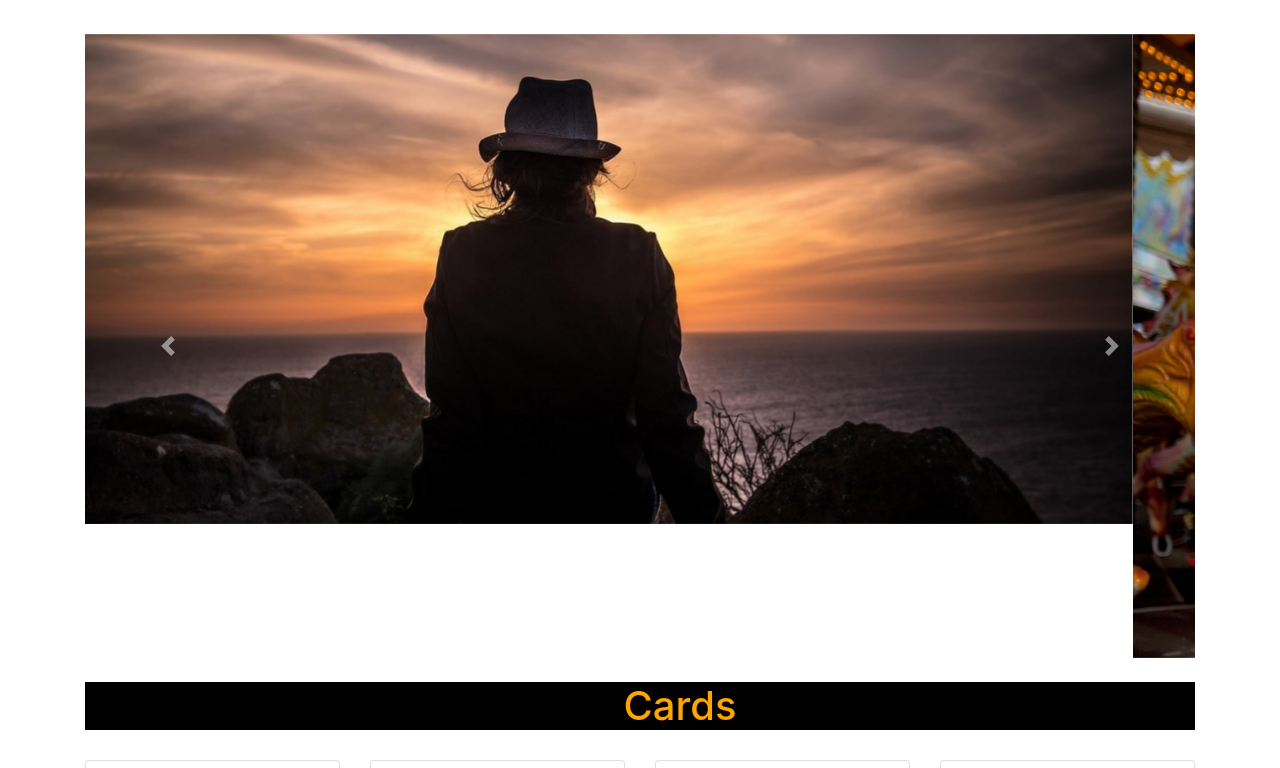
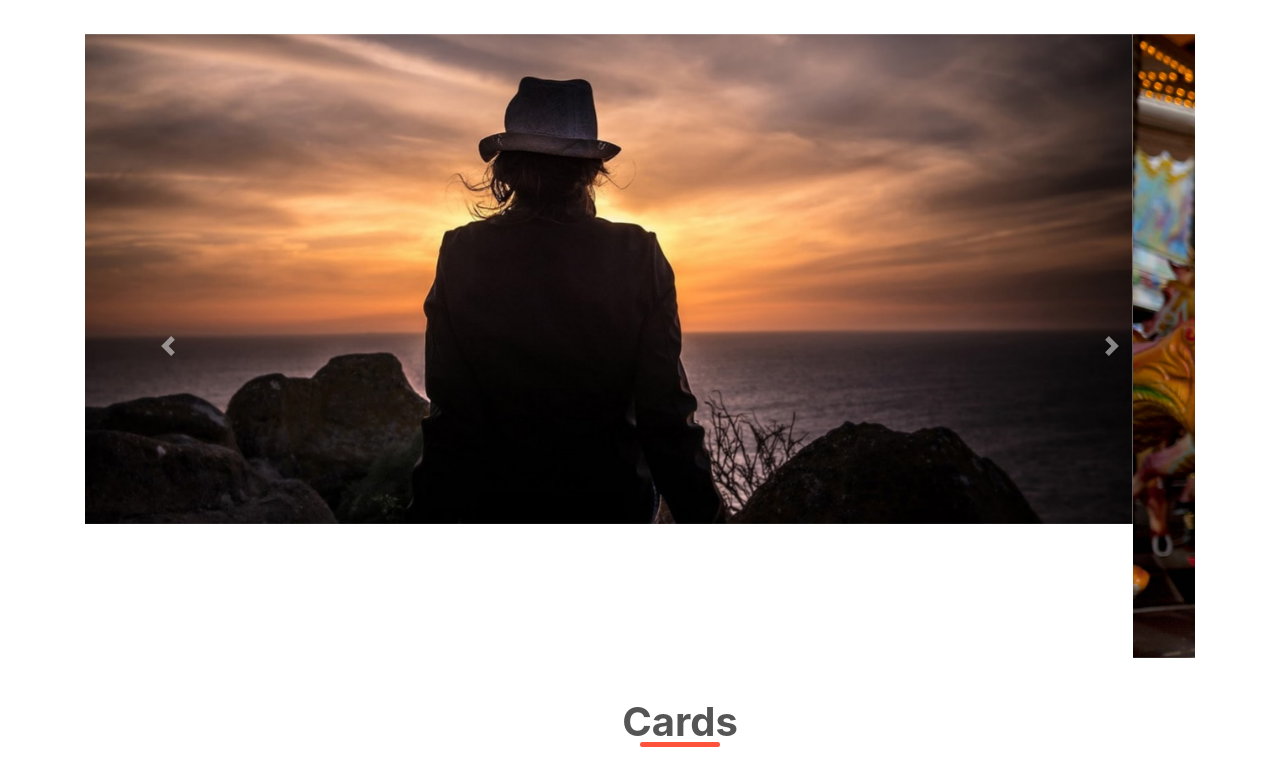
Before and after one commit to ravichandran22/shopping-site, a plain HTML site: page index.html in a window 1280 px wide. Shown: the part 105-873 px from the top of the page. Drawn offline with nearby package versions, Linux system fonts and the light colour scheme.

Commit message:
Update style.css

```diff
--- a/css/style.css
+++ b/css/style.css
@@ -29,9 +29,23 @@
 /* --------------index code starts here ------------ */
 .title{
 	text-align: center;
-	margin-bottom: 30px;
-	background-color: black;
-	color: orange;
+	font-weight: bold;
+	font-size: 40px;
+	margin: 20px auto 50px;
+	position: relative;
+	line-height: 40px;
+	color: #555;
+}
+.title::after{
+	content: '';
+	background: #ff523b;
+	width: 80px;
+	height: 5px;
+	border-radius: 5px;
+	position: absolute;
+	bottom: -5px;
+	left: 50%;
+	transform: translateX(-50%,-50%);
 }
 .carousel-inner img {
 width: 100%;
```
